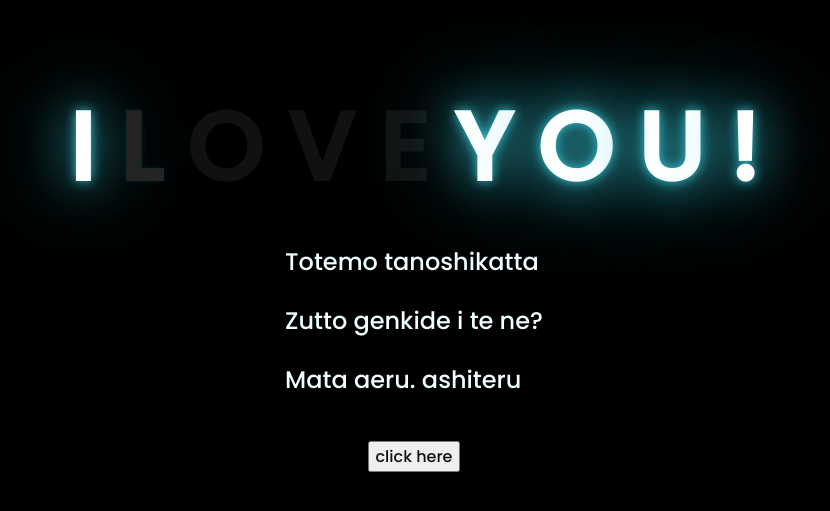
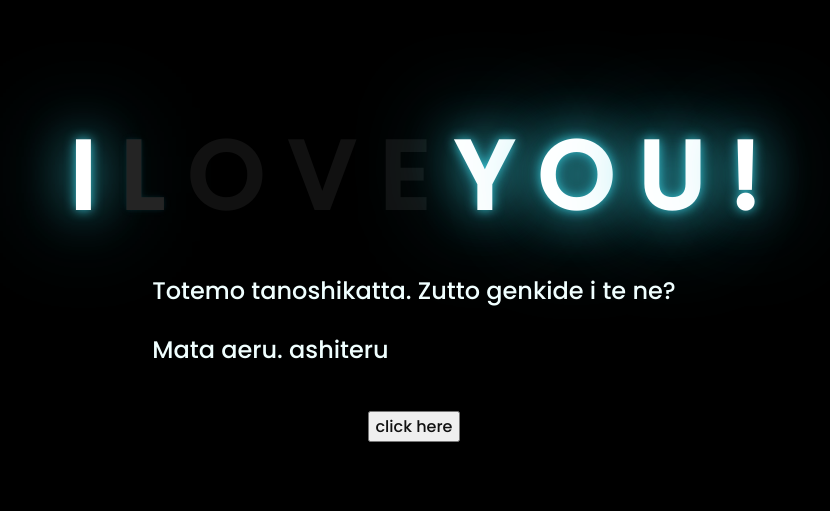
Before and after one commit to jpapan123/Jenny-Leah-Villanueva, a plain HTML site: page index.html in a window 1280 px wide. Shown: the part 135-646 px from the top of the page, without its empty margins (234-1064 px from the left). Drawn offline with Linux system fonts and the light colour scheme.

Commit message:
Update index.html

```diff
--- a/index.html
+++ b/index.html
@@ -23,8 +23,7 @@
       <span>!</span>
     </div>
     <div class="description">
-      <p>Totemo tanoshikatta</p>
-      <p>Zutto genkide i te ne?</p>
+      <p>Totemo tanoshikatta. Zutto genkide i te ne?</p>
       <p>Mata aeru. ashiteru</p>
     </div>
     <div class="button">
```
